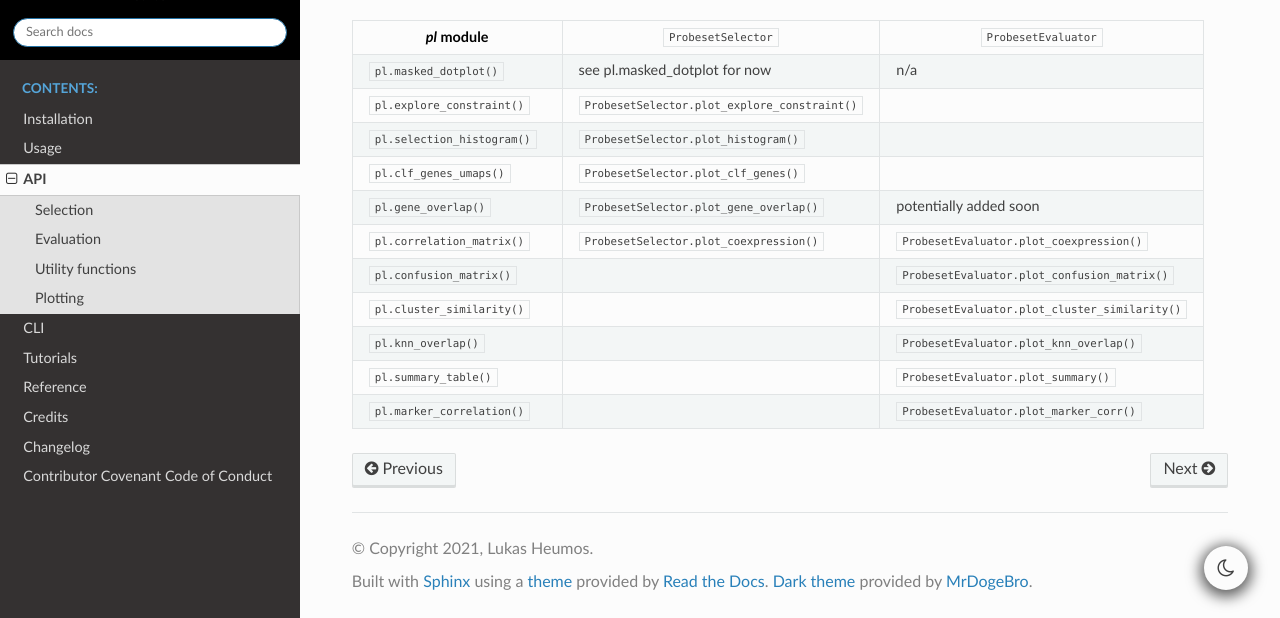
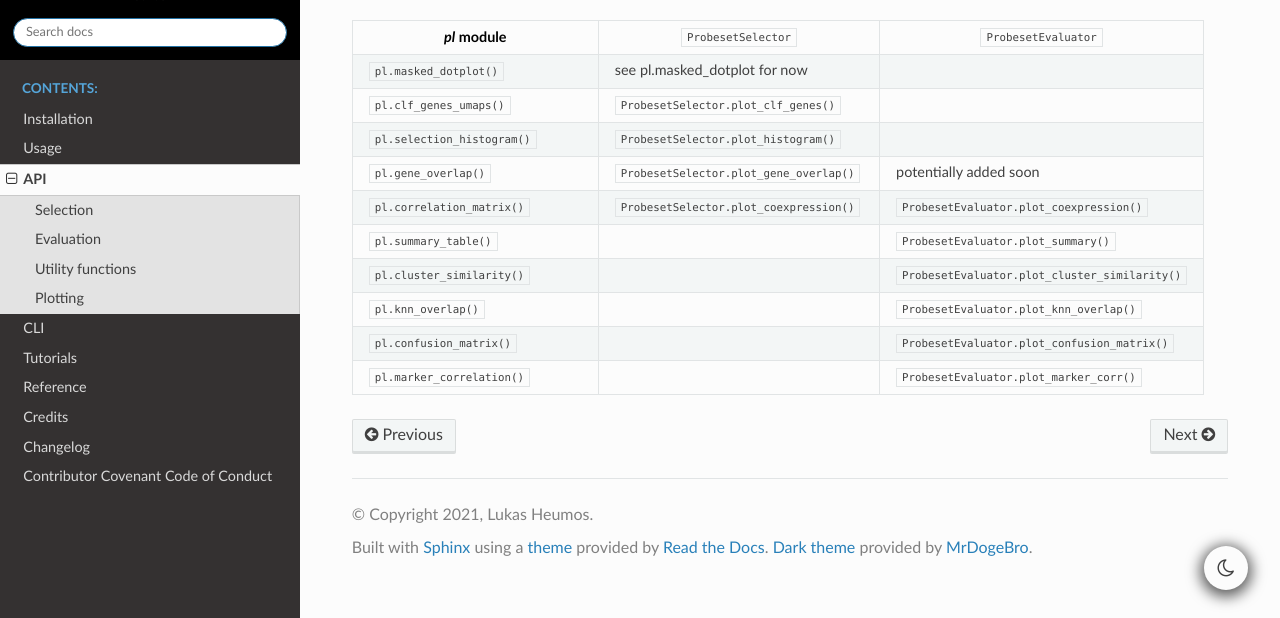
Before and after one commit to theislab/spapros, a Sphinx documentation site: the page built from docs/api.rst, in a window 1280 px wide and 900 px high, scrolled down 1389 px, cut to the strip 282-900 px from the top of the window. Built offline with Sphinx 7.4.7 and the Read the Docs theme 2.0.0, drawn with Linux system fonts in a browser that asks for light colours; pages that are not in the unit, such as notebooks, are missing from menus.

```diff
--- a/docs/api.rst
+++ b/docs/api.rst
@@ -90,15 +90,15 @@ ProbesetEvaluator and ProbesetSelector (see 2nd table below).
 .. autosummary::
     :toctree: pl
 
-    pl.confusion_matrix
+    pl.masked_dotplot
+    pl.clf_genes_umaps
+    pl.selection_histogram
+    pl.gene_overlap
     pl.correlation_matrix
+    pl.summary_table
     pl.cluster_similarity
     pl.knn_overlap
-    pl.summary_table
-    pl.explore_constraint
-    pl.gene_overlap
-    pl.masked_dotplot
-    pl.clf_genes_umaps
+    pl.confusion_matrix
     pl.marker_correlation
 
 
@@ -115,15 +115,12 @@ ProbesetEvaluator and ProbesetSelector (see 2nd table below).
 
    * - :func:`pl.masked_dotplot`
      - see pl.masked_dotplot for now
-     - n/a
-   * - :func:`pl.explore_constraint`
-     - :meth:`.ProbesetSelector.plot_explore_constraint`
+     -
+   * - :func:`pl.clf_genes_umaps`
+     - :meth:`.ProbesetSelector.plot_clf_genes`
      -
    * - :func:`pl.selection_histogram`
      - :meth:`.ProbesetSelector.plot_histogram`
-     -
-   * - :func:`pl.clf_genes_umaps`
-     - :meth:`.ProbesetSelector.plot_clf_genes`
      -
    * - :func:`pl.gene_overlap`
      - :meth:`.ProbesetSelector.plot_gene_overlap`
@@ -131,18 +128,18 @@ ProbesetEvaluator and ProbesetSelector (see 2nd table below).
    * - :func:`pl.correlation_matrix`
      - :meth:`.ProbesetSelector.plot_coexpression`
      - :meth:`.ProbesetEvaluator.plot_coexpression`
-   * - :func:`pl.confusion_matrix`
+   * - :func:`pl.summary_table`
      -
-     - :meth:`.ProbesetEvaluator.plot_confusion_matrix`
+     - :meth:`.ProbesetEvaluator.plot_summary`
    * - :func:`pl.cluster_similarity`
      -
      - :meth:`.ProbesetEvaluator.plot_cluster_similarity`
    * - :func:`pl.knn_overlap`
      -
      - :meth:`.ProbesetEvaluator.plot_knn_overlap`
-   * - :func:`pl.summary_table`
+   * - :func:`pl.confusion_matrix`
      -
-     - :meth:`.ProbesetEvaluator.plot_summary`
+     - :meth:`.ProbesetEvaluator.plot_confusion_matrix`
    * - :func:`pl.marker_correlation`
      -
      - :meth:`.ProbesetEvaluator.plot_marker_corr`
```
